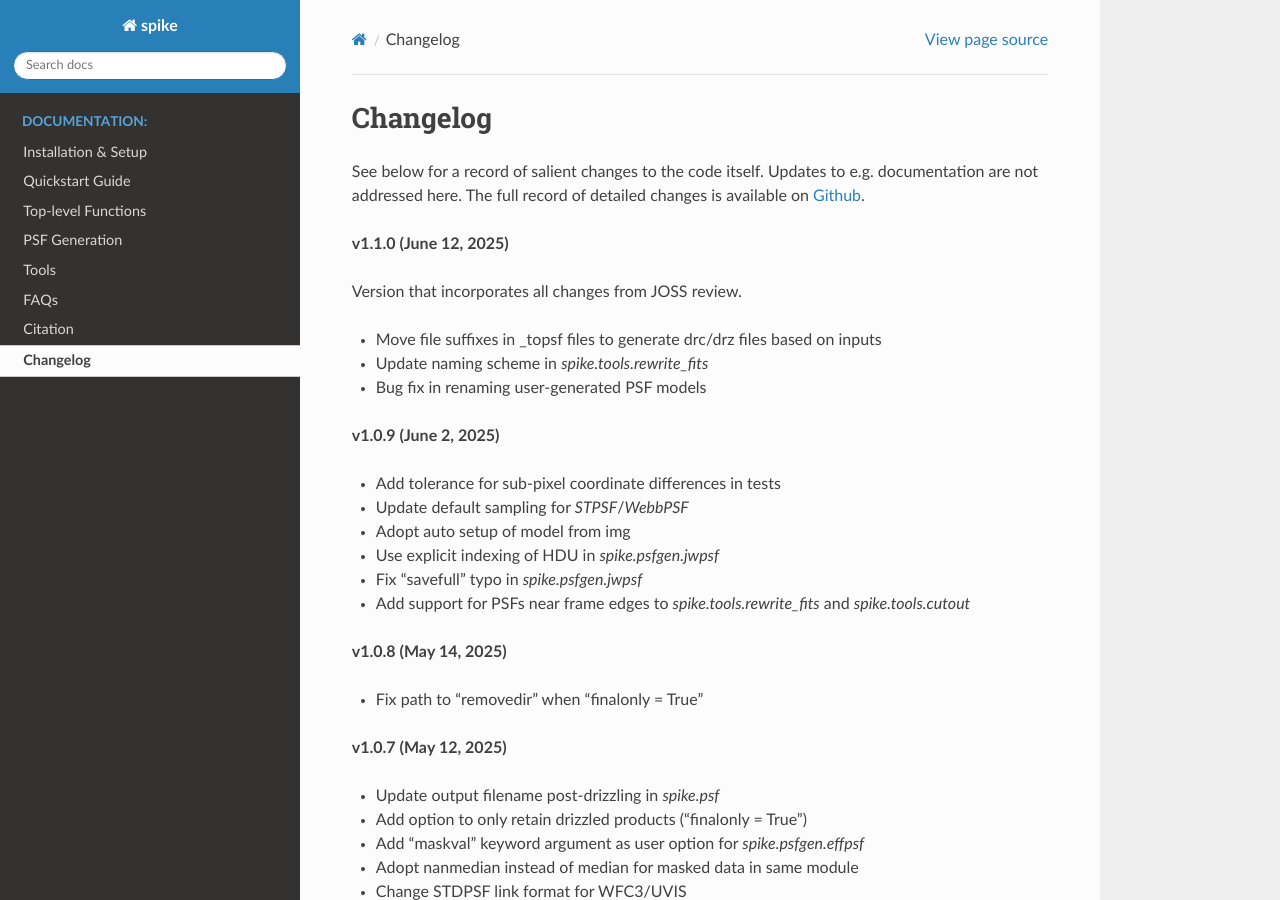
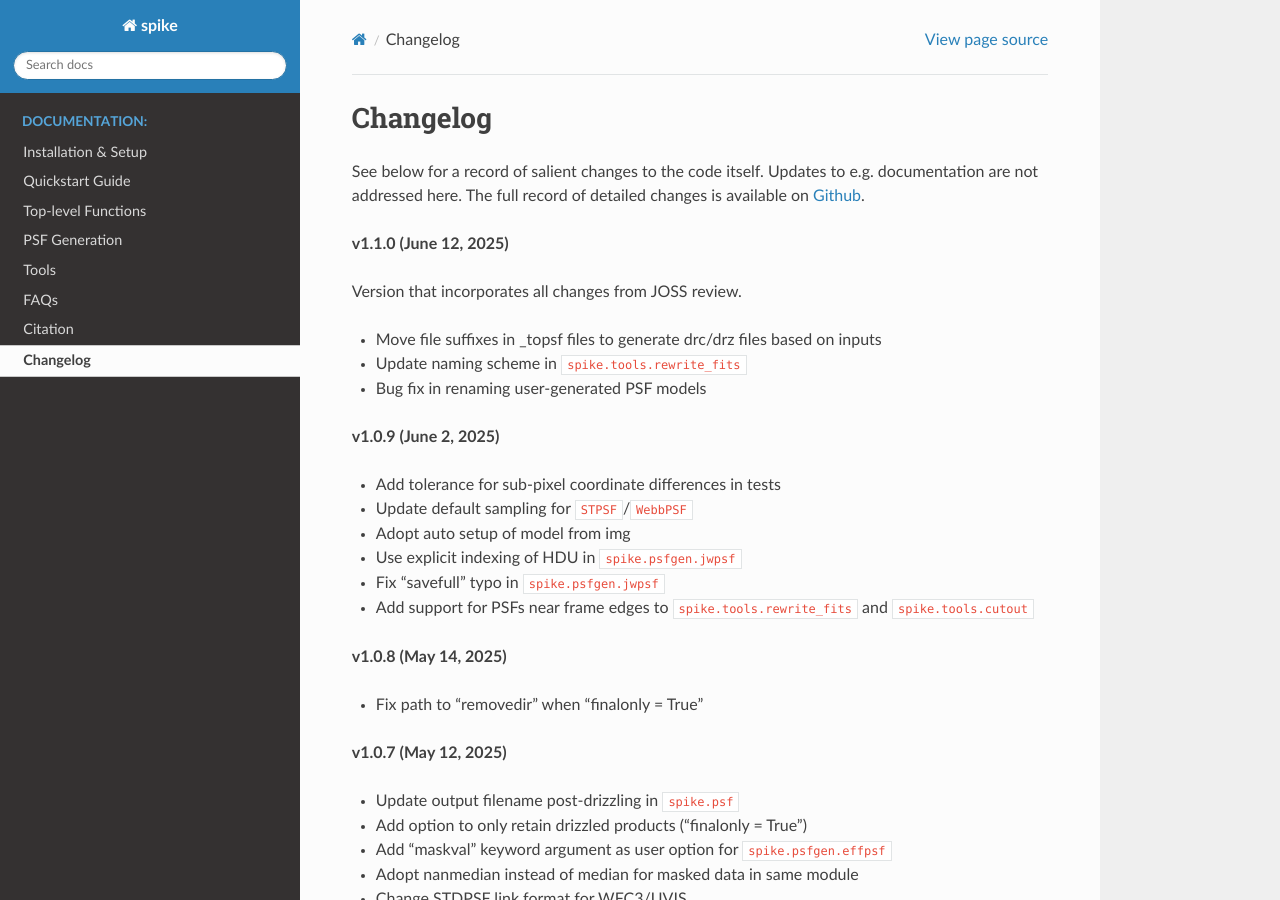
Before and after one commit to avapolzin/spike, a Sphinx documentation site: the page built from docs/changelog.rst, in a window 1280 px wide and 900 px high. Built offline with Sphinx 7.4.7 and the Read the Docs theme 3.1.0, drawn with Linux system fonts in a browser that asks for light colours; pages that are not in the unit, such as notebooks, are missing from menus.

Commit message:
highlight code names in rtd

```diff
--- a/docs/changelog.rst
+++ b/docs/changelog.rst
@@ -11,18 +11,18 @@ See below for a record of salient changes to the code itself. Updates to e.g. do
 Version that incorporates all changes from JOSS review.
 
 * Move file suffixes in _topsf files to generate drc/drz files based on inputs
-* Update naming scheme in `spike.tools.rewrite_fits`
+* Update naming scheme in ``spike.tools.rewrite_fits``
 * Bug fix in renaming user-generated PSF models
 
 
 **v1.0.9 (June 2, 2025)**
 
 * Add tolerance for sub-pixel coordinate differences in tests
-* Update default sampling for `STPSF`/`WebbPSF`
+* Update default sampling for ``STPSF``/``WebbPSF``
 * Adopt auto setup of model from img
-* Use explicit indexing of HDU in `spike.psfgen.jwpsf`
-* Fix "savefull" typo in `spike.psfgen.jwpsf`
-* Add support for PSFs near frame edges to `spike.tools.rewrite_fits` and `spike.tools.cutout`
+* Use explicit indexing of HDU in ``spike.psfgen.jwpsf``
+* Fix "savefull" typo in ``spike.psfgen.jwpsf``
+* Add support for PSFs near frame edges to ``spike.tools.rewrite_fits`` and ``spike.tools.cutout``
 
 
 **v1.0.8 (May 14, 2025)**
@@ -32,28 +32,28 @@ Version that incorporates all changes from JOSS review.
 
 **v1.0.7 (May 12, 2025)**
 
-* Update output filename post-drizzling in `spike.psf`
+* Update output filename post-drizzling in ``spike.psf``
 * Add option to only retain drizzled products ("finalonly = True")
-* Add "maskval" keyword argument as user option for `spike.psfgen.effpsf`
+* Add "maskval" keyword argument as user option for ``spike.psfgen.effpsf``
 * Adopt nanmedian instead of median for masked data in same module
 * Change STDPSF link format for WFC3/UVIS
-* Add support for floats in extension versions in `spike.tools.rewrite_fits`
-* Switch to `STPSF` as default from `WebbPSF`; retain support for `WebbPSF`
-* Fix bug in `astropy.wcs.utils.pixel_to_skycoords` call for some cutouts
+* Add support for floats in extension versions in ``spike.tools.rewrite_fits``
+* Switch to ``STPSF`` as default from ``WebbPSF``; retain support for ``WebbPSF``
+* Fix bug in ``astropy.wcs.utils.pixel_to_skycoords`` call for some cutouts
 
 
 **v1.0.6 (May 8, 2025)**
 
 * Add example notebooks
 * Force format input path
-* Update `spike.psf` to use same "modname" everywhere
+* Update ``spike.psf`` to use same "modname" everywhere
 * Fix unnecessary "+" in filenames for objects with negative declination
 * Re-index loops across multiple files
 
 
 **v1.0.5 (April 2, 2025)**
 
-* Add explicit extension number in `spike.tools.rewrite_fits`
+* Add explicit extension number in ``spike.tools.rewrite_fits``
 * Fix bug that resulted in declination being duplicated in output filenames
 
 
@@ -65,13 +65,13 @@ Version that incorporates all changes from JOSS review.
 
 **v1.0.3 (March 22, 2025)**
 
-* Fix inverted sampling in `spike.tools.regridarr`
+* Fix inverted sampling in ``spike.tools.regridarr``
 * Fix "coords" -> "coord" in loops if input is multiple objects
 
 
 **v1.0.2 (March 18, 2025)**
 
-* Fix to stable version of `stdatamodel`
+* Fix to stable version of ``stdatamodel``
 * Add temporary fix for differences between STDPSF naming conventions
 * Update clean up steps to catch more output files
 
```
